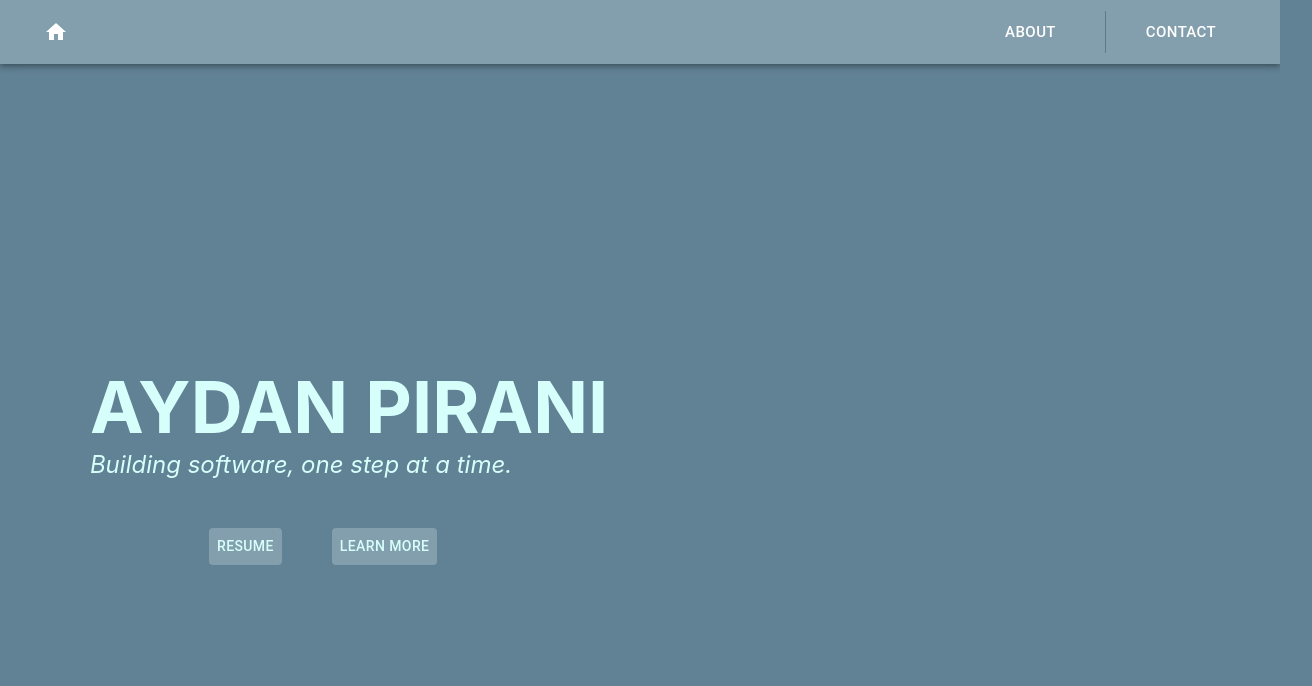
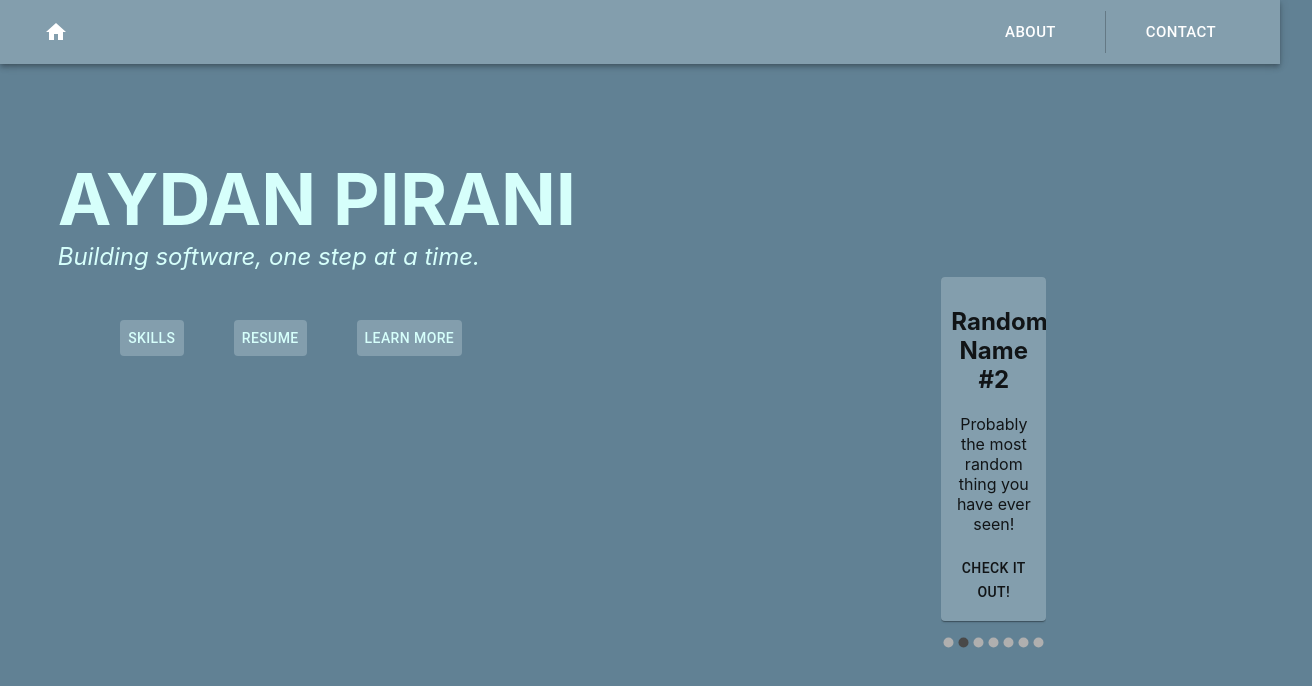
Before and after one commit to AydanPirani/Personal-Website, a React (Create React App) app: page / in a window 1280 px wide. Shown: the top 686 px of the page, 1312 px wide, since content can reach past the window. Built offline with nearby package versions, Linux system fonts and the light colour scheme.

Commit message:
Implemented carousel

```diff
--- a/package.json
+++ b/package.json
@@ -11,6 +11,7 @@
     "react": "^17.0.2",
     "react-dom": "^17.0.2",
     "react-helmet": "^6.1.0",
+    "react-material-ui-carousel": "^2.2.4",
     "react-router-dom": "^5.2.0",
     "react-scripts": "4.0.3",
     "web-vitals": "^1.0.1"
--- a/src/Screens/Home.jsx
+++ b/src/Screens/Home.jsx
@@ -1,9 +1,41 @@
 import '../index.css';
 import { Helmet } from 'react-helmet';
 import Navbar from "../Components/Navbar.jsx"
-import { Button, Box } from '@material-ui/core';
+import Carousel from 'react-material-ui-carousel'
+import { Button, Box, Grid, Paper } from '@material-ui/core';
 
 function App() {
+  var items = [
+    {
+        name: "Random Name #1",
+        description: "Probably the most random thing you have ever seen!"
+    },
+    {
+      name: "Random Name #2",
+      description: "Probably the most random thing you have ever seen!"
+    },
+    {
+      name: "Random Name #3",
+      description: "Probably the most random thing you have ever seen!"
+    },
+    {
+      name: "Random Name #4",
+      description: "Probably the most random thing you have ever seen!"
+    },
+    {
+      name: "Random Name #5",
+      description: "Probably the most random thing you have ever seen!"
+    },
+    {
+      name: "Random Name #6",
+      description: "Probably the most random thing you have ever seen!"
+    },
+    {
+      name: "Random Name #7",
+      description: "Probably the most random thing you have ever seen!"
+    }
+  ];
+
   return (
     <div className="App">
       <Helmet>
@@ -11,18 +43,49 @@ function App() {
       </Helmet>
 
       <Navbar />
-      <Box style= {{maxWidth: "max-content", marginLeft: "5%"}}>
+      <Grid container spacing={1}>
+        <Grid item xs={6} spacing={3}>
+          <Box style= {{maxWidth: "max-content", marginRight: "5%", marginLeft: "5%"}}>
             <header className="App-header">
               <p className="name">AYDAN&nbsp;PIRANI</p>
               <p className="quote"> Building&nbsp;software,&nbsp;one&nbsp;step&nbsp;at&nbsp;a&nbsp;time.</p>
               <Box style={{marginTop: "25px"}}>
-            <Button color="inherit" style={{background: "#839EAD", marginRight: "25px"}} href="/docs">RESUME</Button>
+              <Button color="inherit" style={{background: "#839EAD", marginRight: "25px"}} href="/docs">SKILLS</Button>
+                <Button color="inherit" style={{background: "#839EAD", marginLeft: "25px", marginRight: "25px"}} href="/docs">RESUME</Button>
                 <Button color="inherit" style={{background: "#839EAD", marginLeft: "25px"}} href="/about">LEARN MORE</Button>
               </Box>
             </header>
           </Box>
+        </Grid>
+        <Grid item xs={6} spacing={3}>
+          <Box style = {{display: "flex", height: "100vh", marginRight: "5%", marginLeft: "5%", minWidth: "100%", justifyContent: "center", alignItems: "center"}}>
+            <Box>
+                <Carousel>
+                    {
+                        items.map( (item, i) => <Item key={i} item={item} style={{width: "105%"}}/> )
+                    }
+                </Carousel>
+              </Box>
+          </Box>
+        </Grid>
+      </Grid>
+
     </div>
   );
 }
 
+function Item(props)
+{
+    return (
+        <Paper style={{backgroundColor: "#839EAD", padding: "10px"}}>
+            <h2>{props.item.name}</h2>
+            <p>{props.item.description}</p>
+
+            <Button className="CheckButton">
+                Check it out!
+            </Button>
+        </Paper>
+    )
+}
+
 export default App;
--- a/src/index.css
+++ b/src/index.css
@@ -15,6 +15,10 @@ Button {
   color: white;
 }
 
+Paper {
+  background-color: #618194;
+}
+
 .App {
   text-align: center;
 }
@@ -24,8 +28,9 @@ Button {
   min-height: 100vh;
   display: flex;
   flex-direction: column;
-  align-items: center;
-  justify-content: center;
+  /* align-items: center; */
+  /* justify-content: center; */
+  margin-top: 17.5%;
   font-size: calc(10px + 2vmin);
 }
 
```
Also changed, not shown: 1 other file (tests, documents, lock files or other folders). Lines whose indentation alone changed are shown as unchanged.
